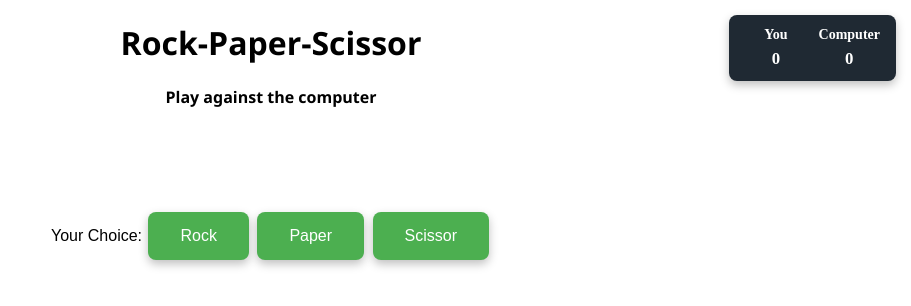
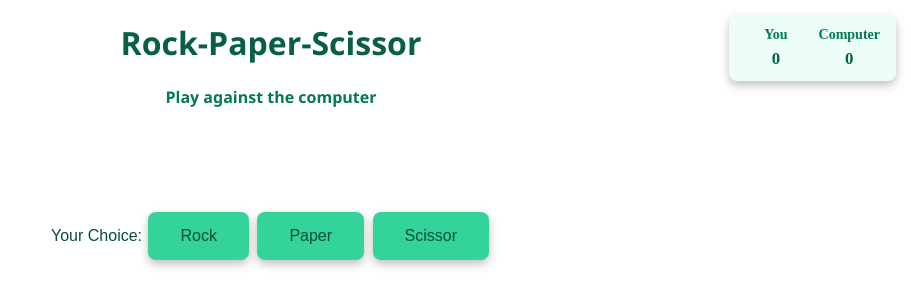
Before and after one commit to joydip09/rock-paper-scissor, a plain HTML site: page index.html in a window 1280 px wide. Shown: the whole page, without its empty margins (369-1280 px from the left). Drawn offline with Linux system fonts and the light colour scheme.

Commit message:
changing color scheme

```diff
--- a/index.css
+++ b/index.css
@@ -1,23 +1,26 @@
 .title {
   text-align: center;
   font-family: 'Segoe UI', Tahoma, Geneva, Verdana, sans-serif;
+  color: #065f46;
 }
 
 .subtitle {
   text-align: center;
   font-family: 'Segoe UI', Tahoma, Geneva, Verdana, sans-serif;
+  color: #047857;
 }
 
 .container {
   text-align: center;
   margin-top: 100px;
   font-family: Arial, sans-serif;
+  color: #064e3b;
 }
 
 .button {
-  background-color: #4CAF50;
+  background-color: #34d399;
   border: none;
-  color: white;
+  color: #064e3b;
   padding: 15px 32px;
   text-align: center;
   text-decoration: none;
@@ -30,25 +33,26 @@
 }
 
 .button:hover {
-  background-color: #45a049;
+  background-color: #10b981;
   transform: scale(1.1);
 }
 
 .button:active {
-  background-color: #a72828;
-  color: #155724;
+  background-color: #059669;
+  color: #ecfdf5;
 }
 
 .result {
   font-size: 24px;
   text-align: center;
-  color: #333;
+  color: #065f46;
 }
 
 .verdict {
   font-size: 20px;
   text-align: center;
   margin-top: 20px;
+  color: #047857;
 }
 
 .score-board {
@@ -66,8 +70,8 @@
   align-items: center;
 
   padding: 12px 16px;
-  background-color: #1f2933;
-  color: #ffffff;
+  background-color: #ecfdf5;
+  color: #065f46;
 
   border-radius: 8px;
   font-weight: bold;
@@ -78,8 +82,10 @@
 
 .label {
   font-weight: bold;
+  color: #047857;
 }
 
 .score {
   font-size: 1.2em;
+  color: #065f46;
 }
```
